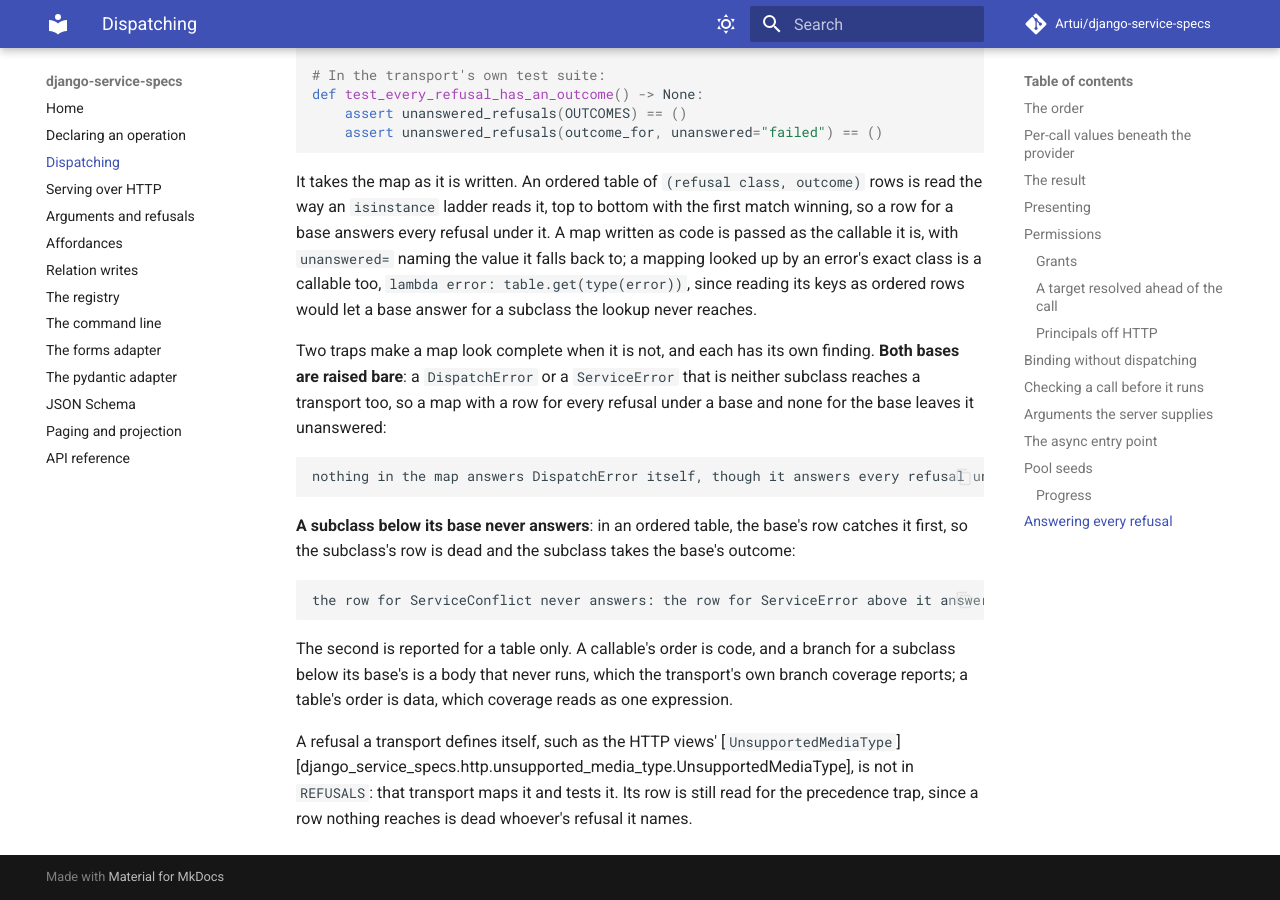
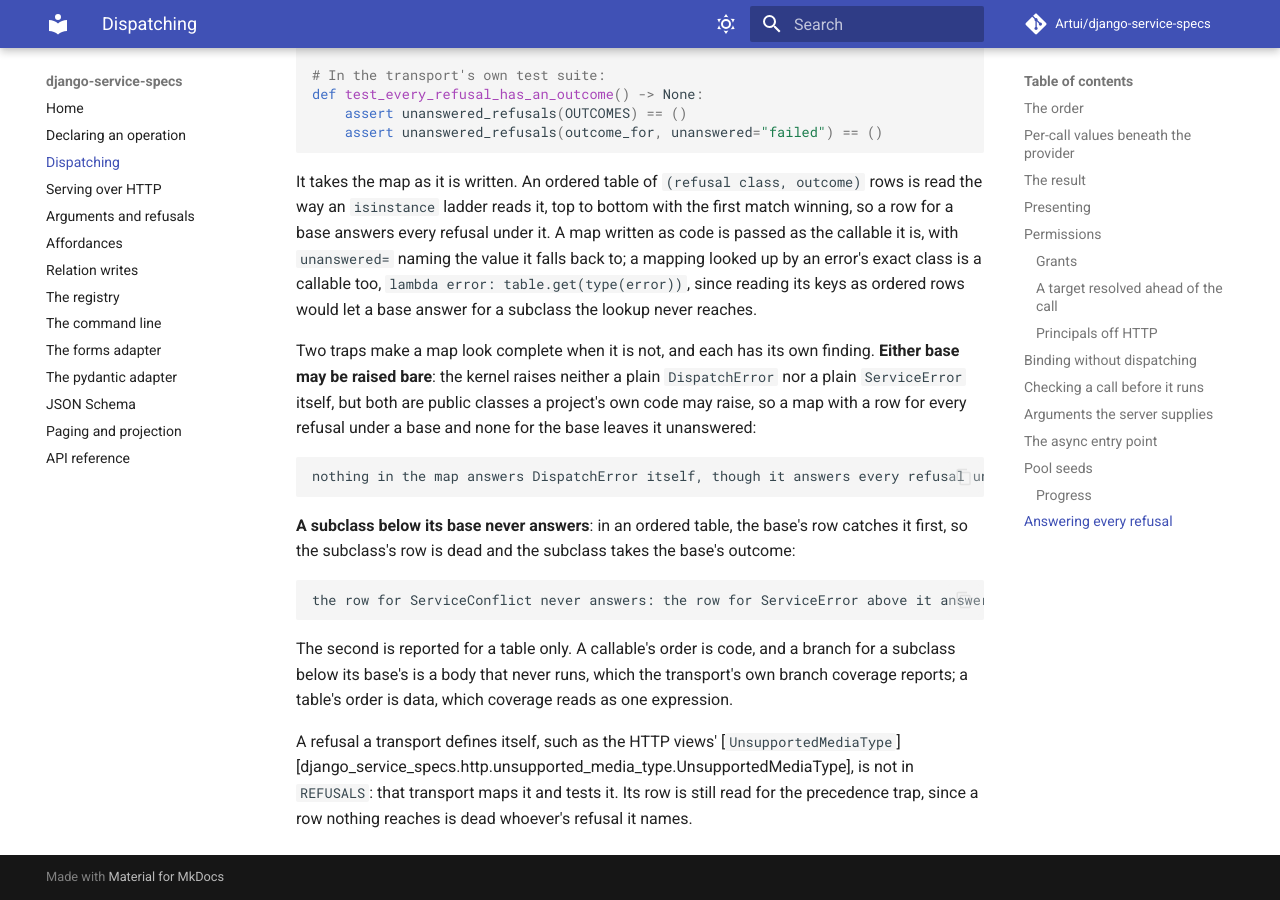
Before and after one commit to Artui/django-service-specs, an MkDocs documentation site: the page built from docs/dispatching.md, in a window 1280 px wide and 900 px high, scrolled down 17270 px. Built offline with MkDocs 1.6.1 and Material for MkDocs 9.7.7, drawn with Linux system fonts in a browser that asks for light colours; comment, search, counter and statistics services are not loaded.

Commit message:
Say either refusal base may be raised bare, and hold the page's quoted findings
Co-Authored-By: Claude Opus 5.5 <noreply@anthropic.com>

````diff
--- a/docs/dispatching.md
+++ b/docs/dispatching.md
@@ -663,9 +663,10 @@ its keys as ordered rows would let a base answer for a subclass the lookup
 never reaches.
 
 Two traps make a map look complete when it is not, and each has its own
-finding. **Both bases are raised bare**: a `DispatchError` or a `ServiceError`
-that is neither subclass reaches a transport too, so a map with a row for every
-refusal under a base and none for the base leaves it unanswered:
+finding. **Either base may be raised bare**: the kernel raises neither a plain
+`DispatchError` nor a plain `ServiceError` itself, but both are public classes a
+project's own code may raise, so a map with a row for every refusal under a
+base and none for the base leaves it unanswered:
 
 ```text
 nothing in the map answers DispatchError itself, though it answers every refusal under it, and DispatchError may be raised bare
````
Also changed, not shown: CHANGELOG.md (+1 -1 lines), 2 other files.
